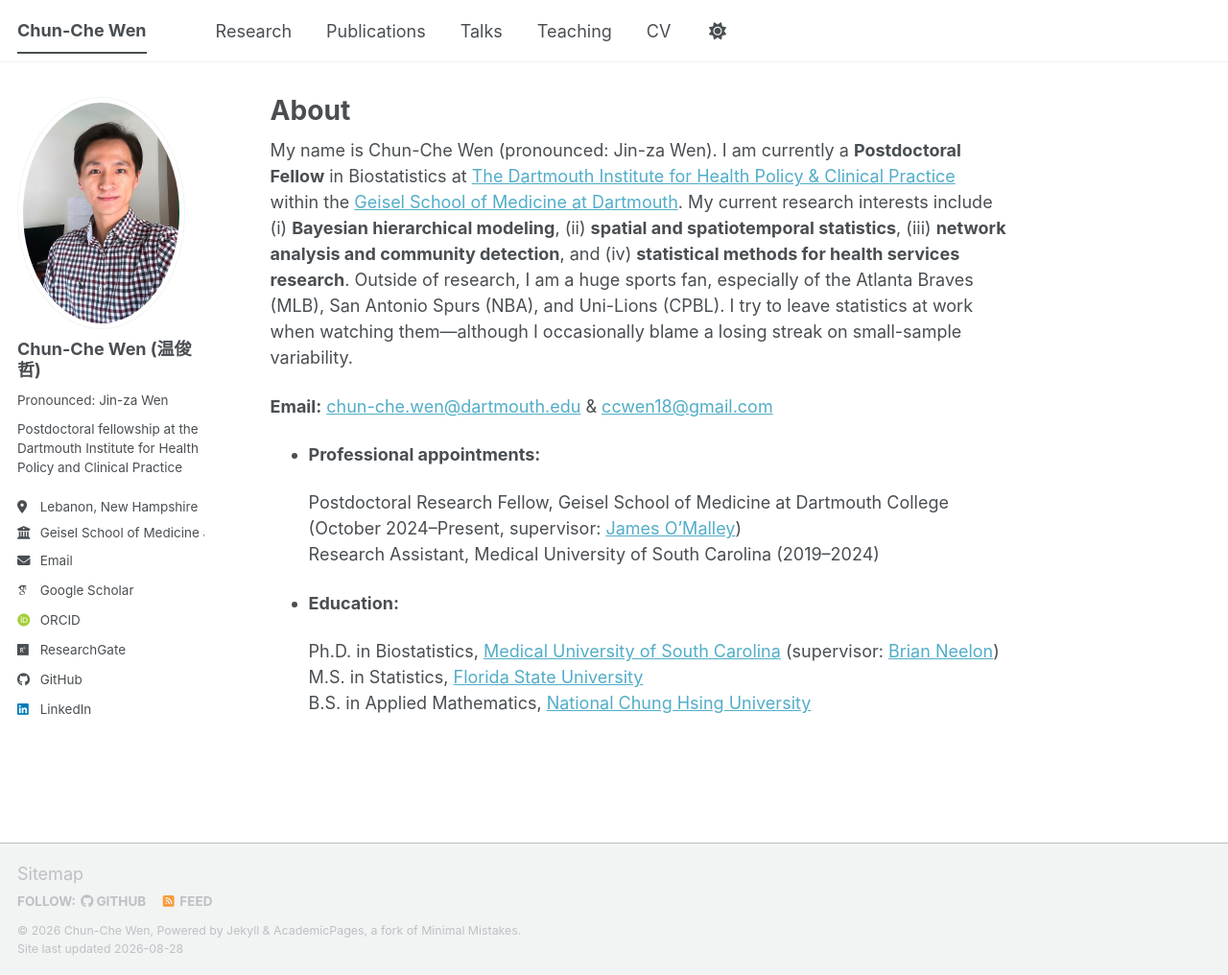
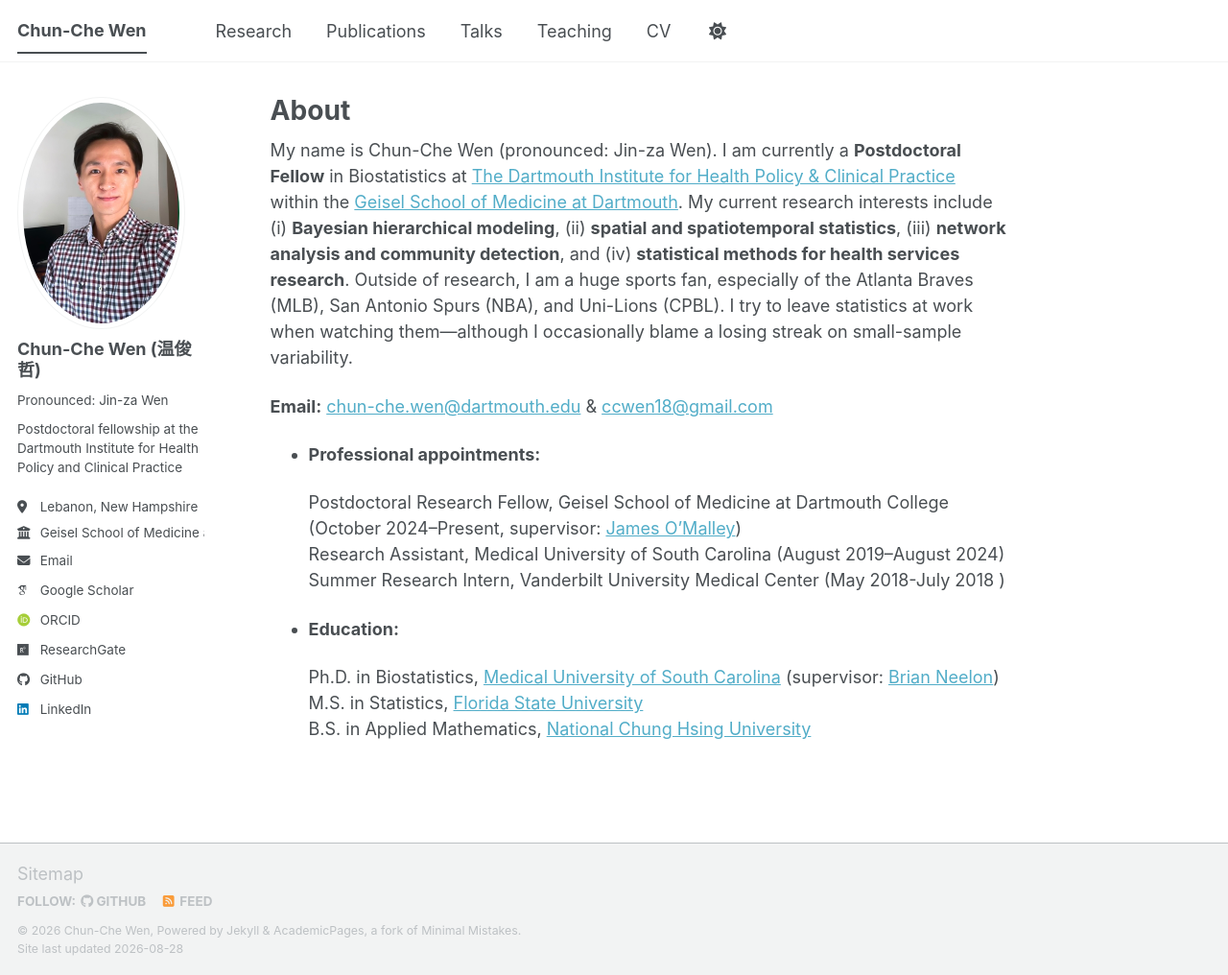
Before and after one commit to chunchewen/chunchewen, a Jekyll site: the page built from _pages/about.md, in a window 1280 px wide and 1016 px high. Shown: the whole window at 96% size. Built offline with Jekyll 4.4.1, drawn with Linux system fonts in a browser that asks for light colours; some web fonts are replaced; a script bundle is joined from its source files by our own code; library files that are not in the unit come from our copies.

Commit message:
Update about.md

```diff
--- a/_pages/about.md
+++ b/_pages/about.md
@@ -15,7 +15,8 @@ My name is Chun-Che Wen (pronounced: Jin-za Wen). I am currently a **Postdoctora
 - **Professional appointments:**
 
   Postdoctoral Research Fellow, Geisel School of Medicine at Dartmouth College (October 2024–Present, supervisor: [James O'Malley](https://geiselmed.dartmouth.edu/tdi/profile/james-omalley-phd/))
-  Research Assistant, Medical University of South Carolina (2019–2024)
+  Research Assistant, Medical University of South Carolina (August 2019–August 2024)
+  Summer Research Intern, Vanderbilt University Medical Center (May 2018-July 2018 )
 
 - **Education:**
 
```
